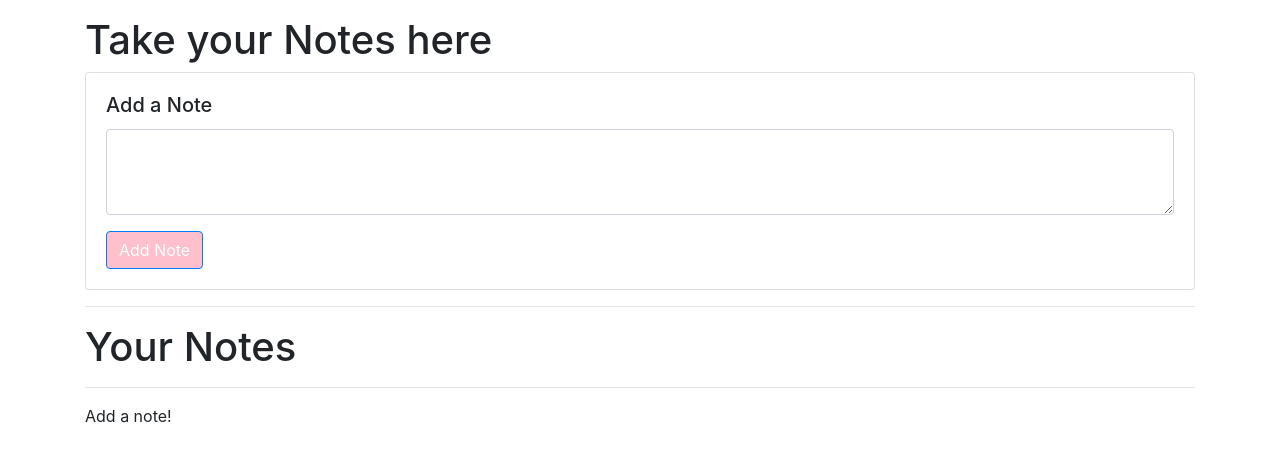
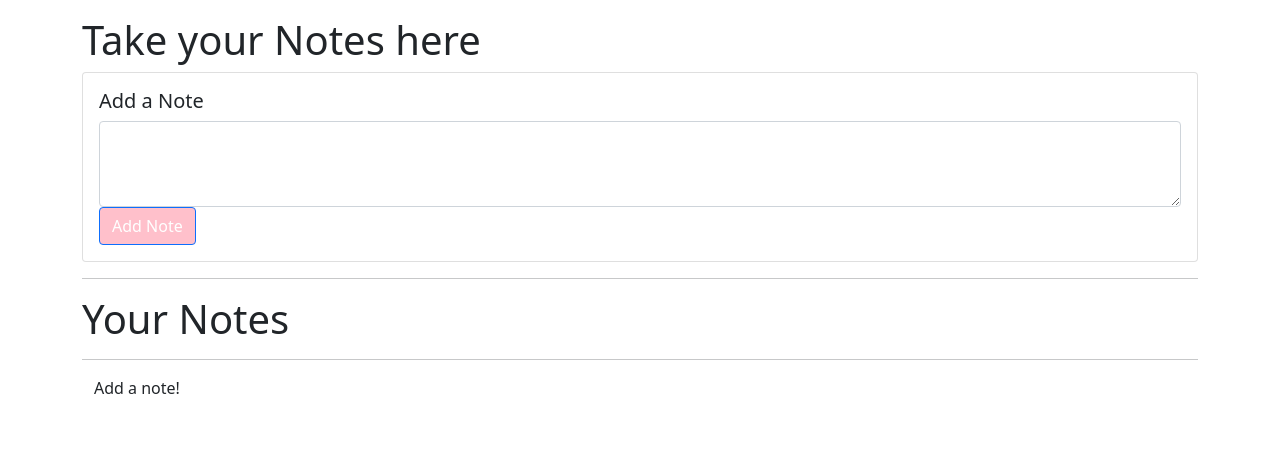
Before and after one commit to sensodyne33/lab3_notebook, a plain HTML site: page main.html in a window 1280 px wide. Drawn offline with nearby package versions, Linux system fonts and the light colour scheme.

Commit message:
updated boostrap

```diff
--- a/main.html
+++ b/main.html
@@ -2,7 +2,7 @@
 <html lang="en">
 
 <head>
-    <link rel="stylesheet" href="https://cdn.jsdelivr.net/npm/bootstrap@4.3.1/dist/css/bootstrap.min.css" integrity="sha384-ggOyR0iXCbMQv3Xipma34MD+dH/1fQ784/j6cY/iJTQUOhcWr7x9JvoRxT2MZw1T" crossorigin="anonymous">
+	<link href="https://cdn.jsdelivr.net/npm/bootstrap@5.1.3/dist/css/bootstrap.min.css" rel="stylesheet" integrity="sha384-1BmE4kWBq78iYhFldvKuhfTAU6auU8tT94WrHftjDbrCEXSU1oBoqyl2QvZ6jIW3" crossorigin="anonymous">
 </head>
 
 <body>
```
